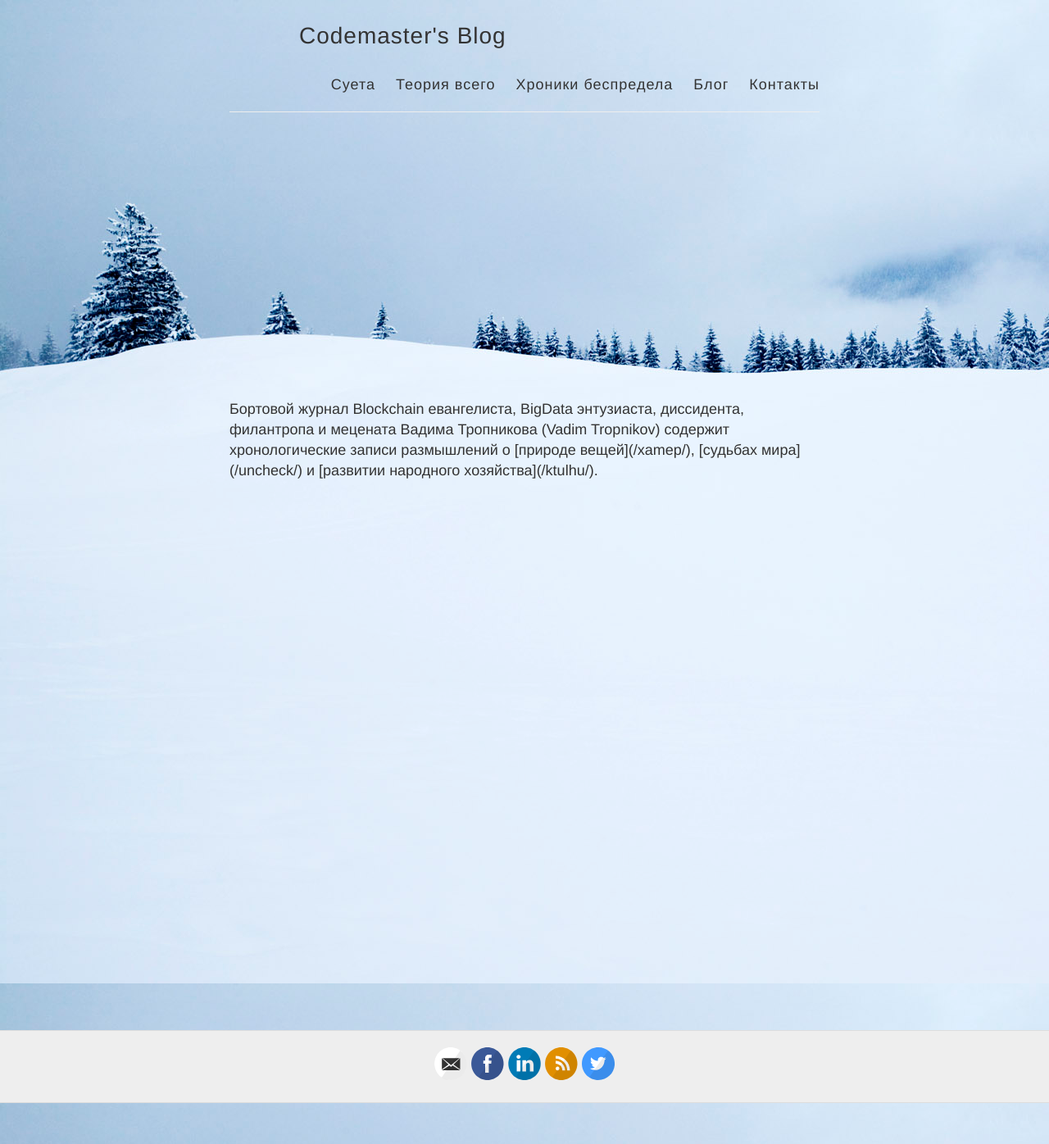
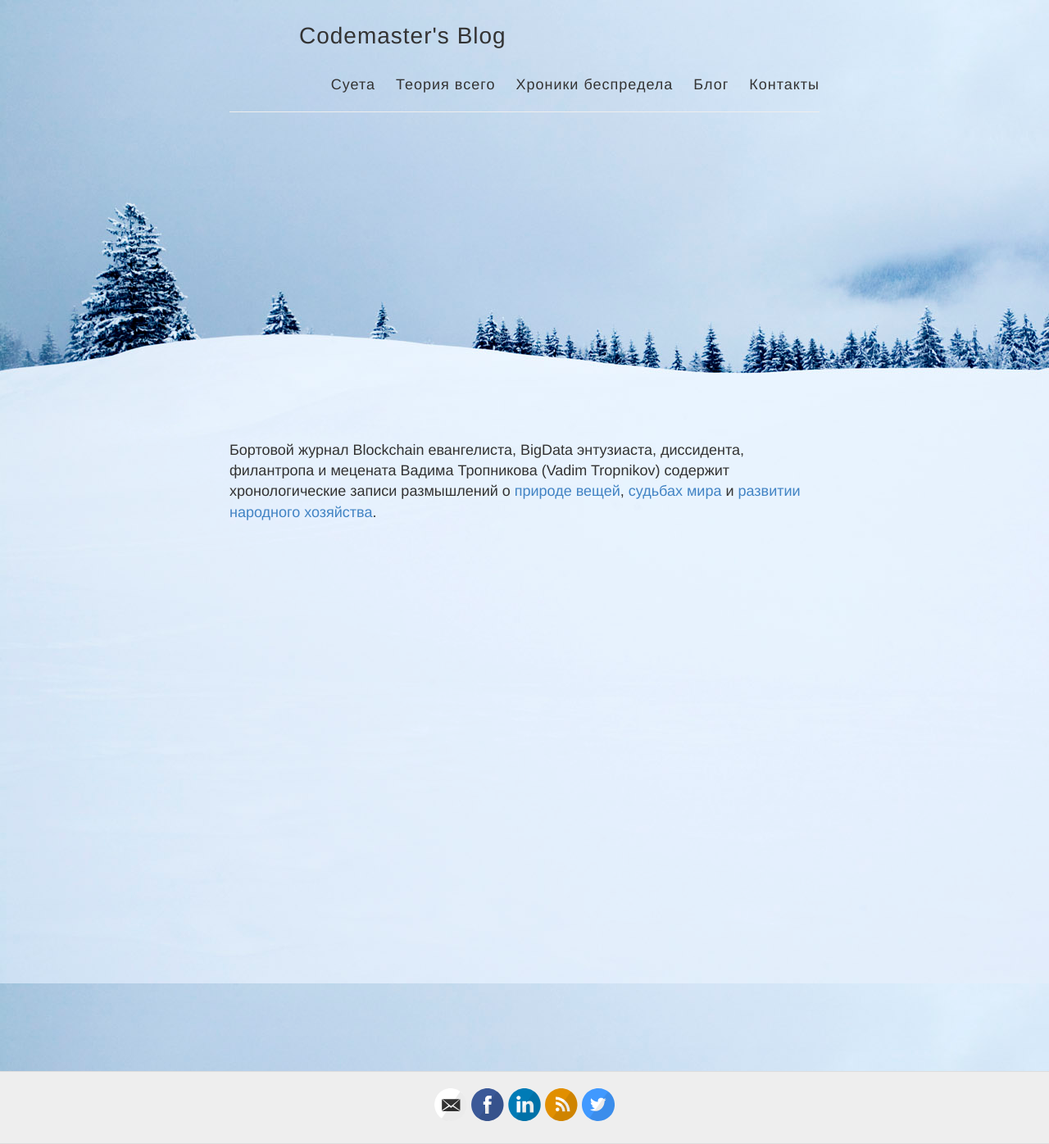
Before and after one commit to decrafts/r, a Jekyll site: the page built from index.md, in a window 1280 px wide. Shown: the whole page at 82% size. Built offline with Jekyll 4.4.1, drawn with Linux system fonts in a browser that asks for light colours; comment, search, counter and statistics services are not loaded.

Commit message:
Update index.md

```diff
--- a/index.md
+++ b/index.md
@@ -8,9 +8,11 @@ body {
 }
 </style>
 
-<p style="padding-top: 300px;">
+<p style="padding-top: 310px;">
+    &nbsp;
+</p>
+
 Бортовой журнал Blockchain евангелиста, BigData энтузиаста, диссидента, филантропа и мецената Вадима Тропникова (Vadim Tropnikov) содержит хронологические записи размышлений о [природе вещей](/xamep/), [судьбах мира](/uncheck/) и [развитии народного хозяйства](/ktulhu/).
-</p>
 
 <br/><br/><br/><br/><br/><br/>
 <br/><br/><br/><br/><br/><br/>
```
